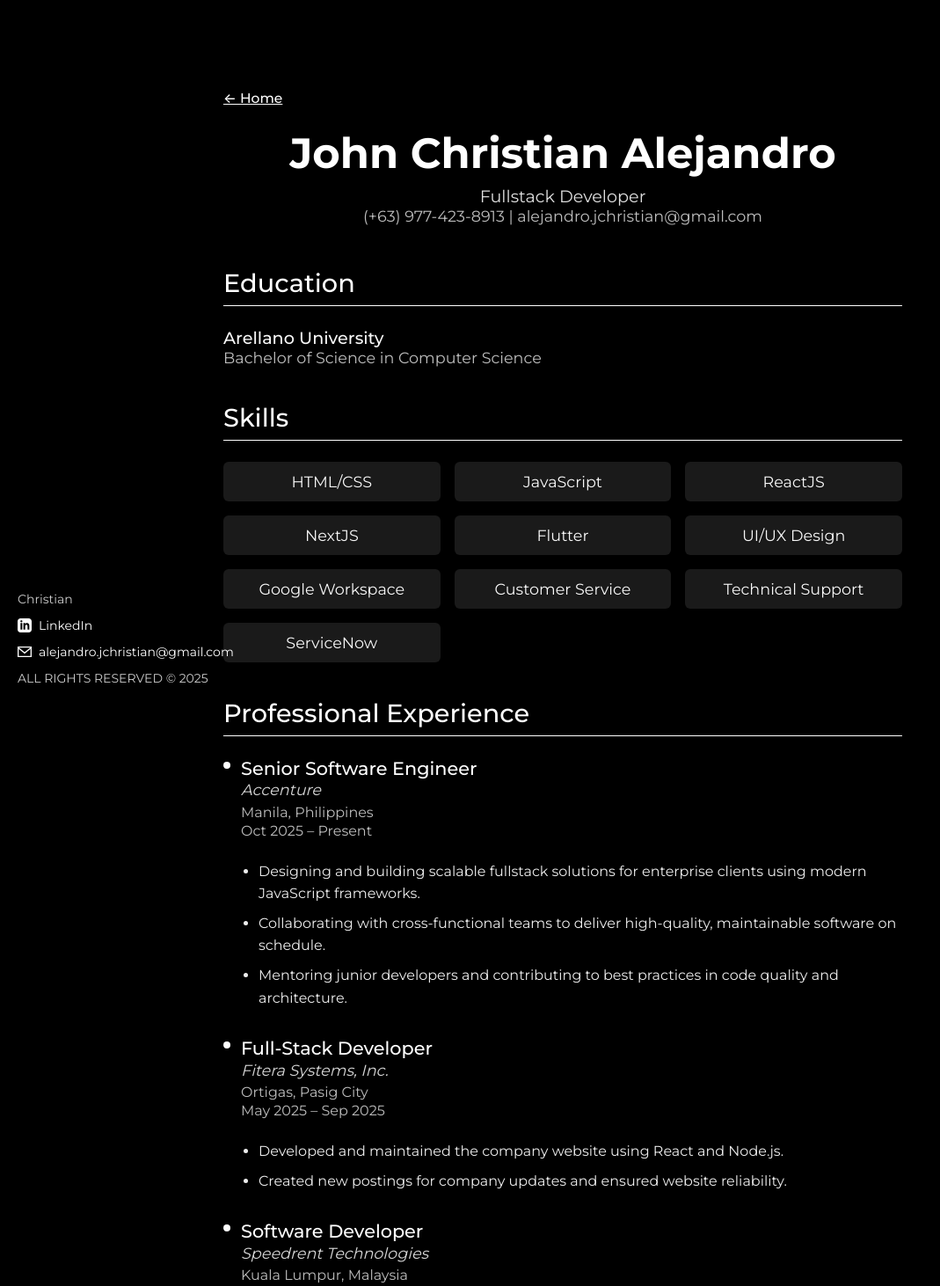
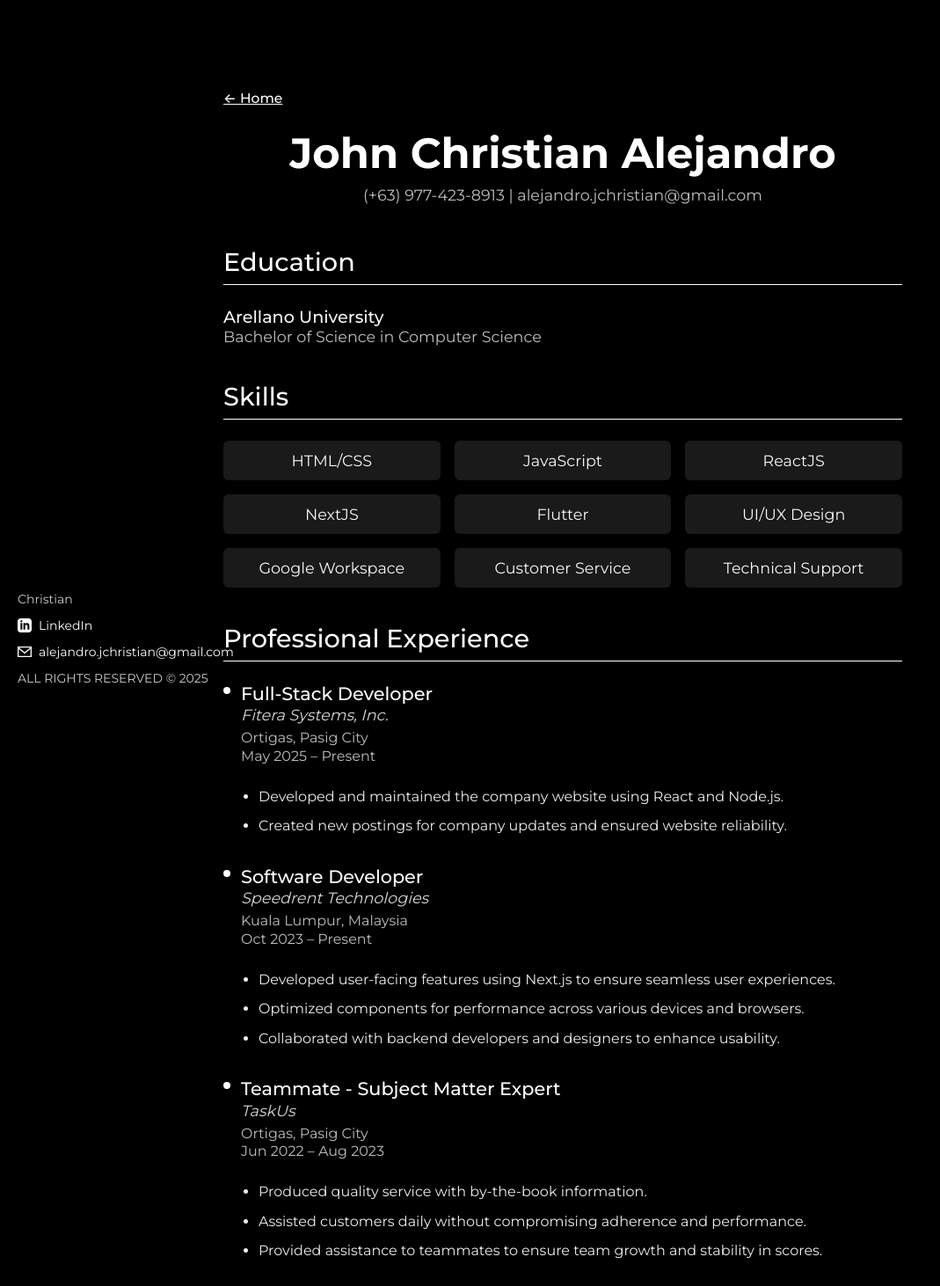
Before and after one commit to woozyass/portfolio, a React (Create React App) app: page /portfolio/resume in a window 1280 px wide. Shown: the top 1462 px of the page at 88% size, without its empty margins (0-1069 px from the left). Built offline with nearby package versions, Linux system fonts and the light colour scheme.

Commit message:
Revert "Update portfolio headline and resume experience"
This reverts commit 5ed32a13757bb0bea7344e3d32da9d0ce23ac89a.

```diff
--- a/src/App.tsx
+++ b/src/App.tsx
@@ -933,10 +933,10 @@
   return (
     <AppContainer>
       <NavBar>
-        {renderNavLink('info', 'Info')}
-        {renderNavLink('services', 'About')}
-        {renderNavLink('projects', 'Projects')}
-        {renderNavLink('contact', 'Contact')}
+        {renderNavLink('info', '/info')}
+        {renderNavLink('services', '/about')}
+        {renderNavLink('projects', '/projects')}
+        {renderNavLink('contact', '/contact')}
       </NavBar>
 
       <InfoSection id="info" isVisible={visibleSections.info}>
@@ -951,7 +951,7 @@
       <ServicesSection id="services" isVisible={visibleSections.services}>
         <ServicesContainer>
           <AboutText>
-            I'm Christian—a Fullstack Developer and Designer from the Philippines. My love for building and designing websites started during a Web Dev subject back in college. Since then, I've spent countless hours cramming, binge-watching YouTube tutorials, and messing around with code 'til everything finally clicked. For over five years now, I've been crafting websites using WordPress, and more recently, diving deeper into JavaScript and JS frameworks to level up my skills. I'm all about creating sites that don't just work—they feel smooth, look fresh, and leave a mark. Let's build something awesome!
+            I'm Christian—a Front-end Web Developer and Designer from the Philippines. My love for building and designing websites started during a Web Dev subject back in college. Since then, I've spent countless hours cramming, binge-watching YouTube tutorials, and messing around with code 'til everything finally clicked. For over five years now, I've been crafting websites using WordPress, and more recently, diving deeper into JavaScript and JS frameworks to level up my skills. I'm all about creating sites that don't just work—they feel smooth, look fresh, and leave a mark. Let's build something awesome!
           </AboutText>
           <ResumeButton to="/resume">
             Resume
--- a/src/Resume.tsx
+++ b/src/Resume.tsx
@@ -54,17 +54,6 @@
 
   @media (max-width: 480px) {
     font-size: 0.75rem;
-  }
-`;
-
-const Title = styled.p`
-  font-size: 1.2rem;
-  color: #e0e0e0;
-  margin-top: 0.25rem;
-  text-shadow: 0 1px 2px rgba(0,0,0,0.12);
-
-  @media (max-width: 480px) {
-    font-size: 0.85rem;
   }
 `;
 
@@ -378,7 +367,6 @@
         <HomeButton to="/">← Home</HomeButton>
         <Header>
           <Name>John Christian Alejandro</Name>
-          <Title>Fullstack Developer</Title>
           <ContactInfo>(+63) 977-423-8913 | alejandro.jchristian@gmail.com</ContactInfo>
         </Header>
 
@@ -404,7 +392,6 @@
             <Skill>Google Workspace</Skill>
             <Skill>Customer Service</Skill>
             <Skill>Technical Support</Skill>
-            <Skill>ServiceNow</Skill>
           </SkillsList>
         </Section>
 
@@ -413,26 +400,10 @@
           <ExperienceEntry>
             <div className="job-header-wrapper">
               <JobHeader>
-                <JobTitle>Senior Software Engineer</JobTitle>
-                <JobCompany>Accenture</JobCompany>
-                <JobLocation>Manila, Philippines</JobLocation>
-                <JobDate>Oct 2025 – Present</JobDate>
-              </JobHeader>
-            </div>
-            <JobDescription>
-              <li>Designing and building scalable fullstack solutions for enterprise clients using modern JavaScript frameworks.</li>
-              <li>Collaborating with cross-functional teams to deliver high-quality, maintainable software on schedule.</li>
-              <li>Mentoring junior developers and contributing to best practices in code quality and architecture.</li>
-            </JobDescription>
-          </ExperienceEntry>
-
-          <ExperienceEntry>
-            <div className="job-header-wrapper">
-              <JobHeader>
                 <JobTitle>Full-Stack Developer</JobTitle>
                 <JobCompany>Fitera Systems, Inc.</JobCompany>
                 <JobLocation>Ortigas, Pasig City</JobLocation>
-                <JobDate>May 2025 – Sep 2025</JobDate>
+                <JobDate>May 2025 – Present</JobDate>
               </JobHeader>
             </div>
             <JobDescription>
@@ -447,7 +418,7 @@
                 <JobTitle>Software Developer</JobTitle>
                 <JobCompany>Speedrent Technologies</JobCompany>
                 <JobLocation>Kuala Lumpur, Malaysia</JobLocation>
-                <JobDate>Oct 2023 – Apr 2025</JobDate>
+                <JobDate>Oct 2023 – Present</JobDate>
               </JobHeader>
             </div>
             <JobDescription>
```
